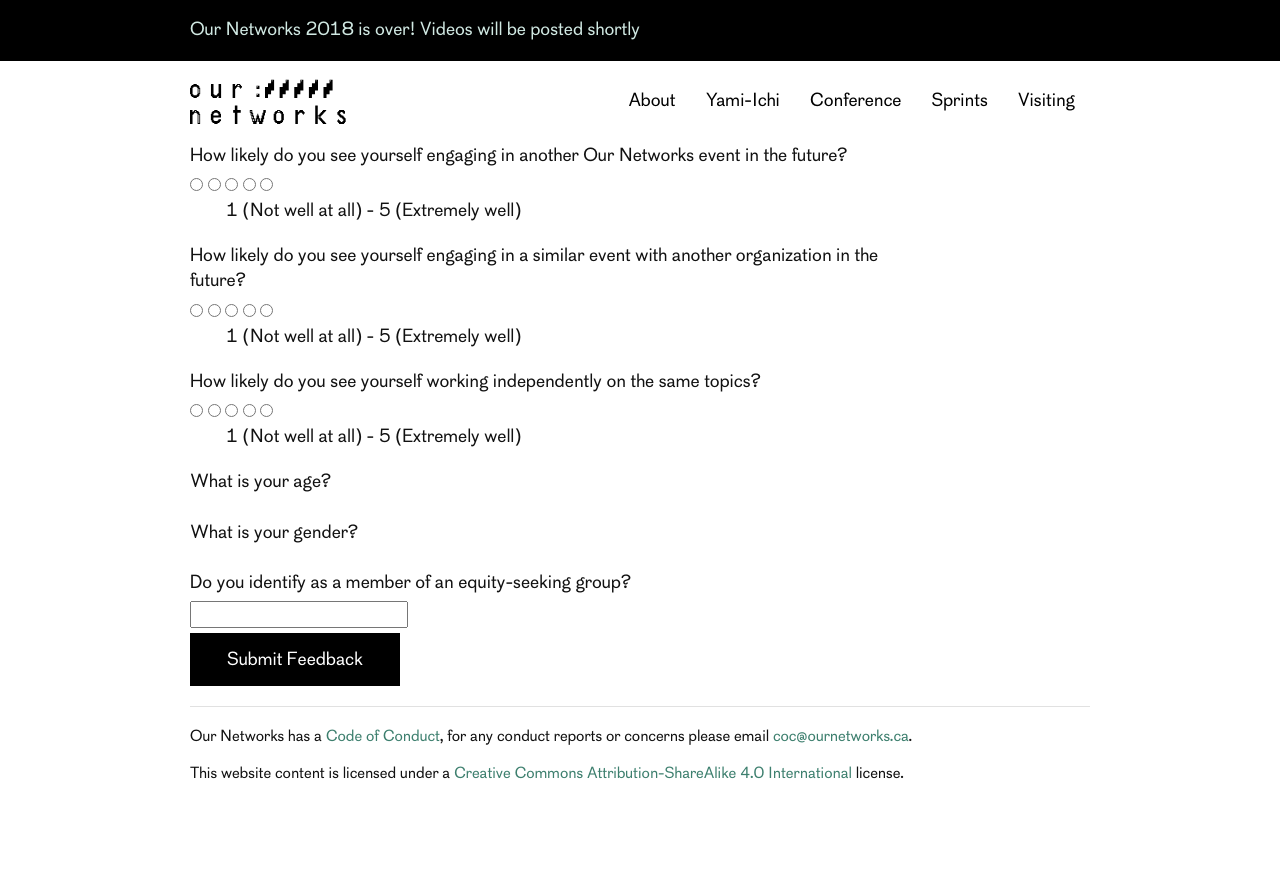
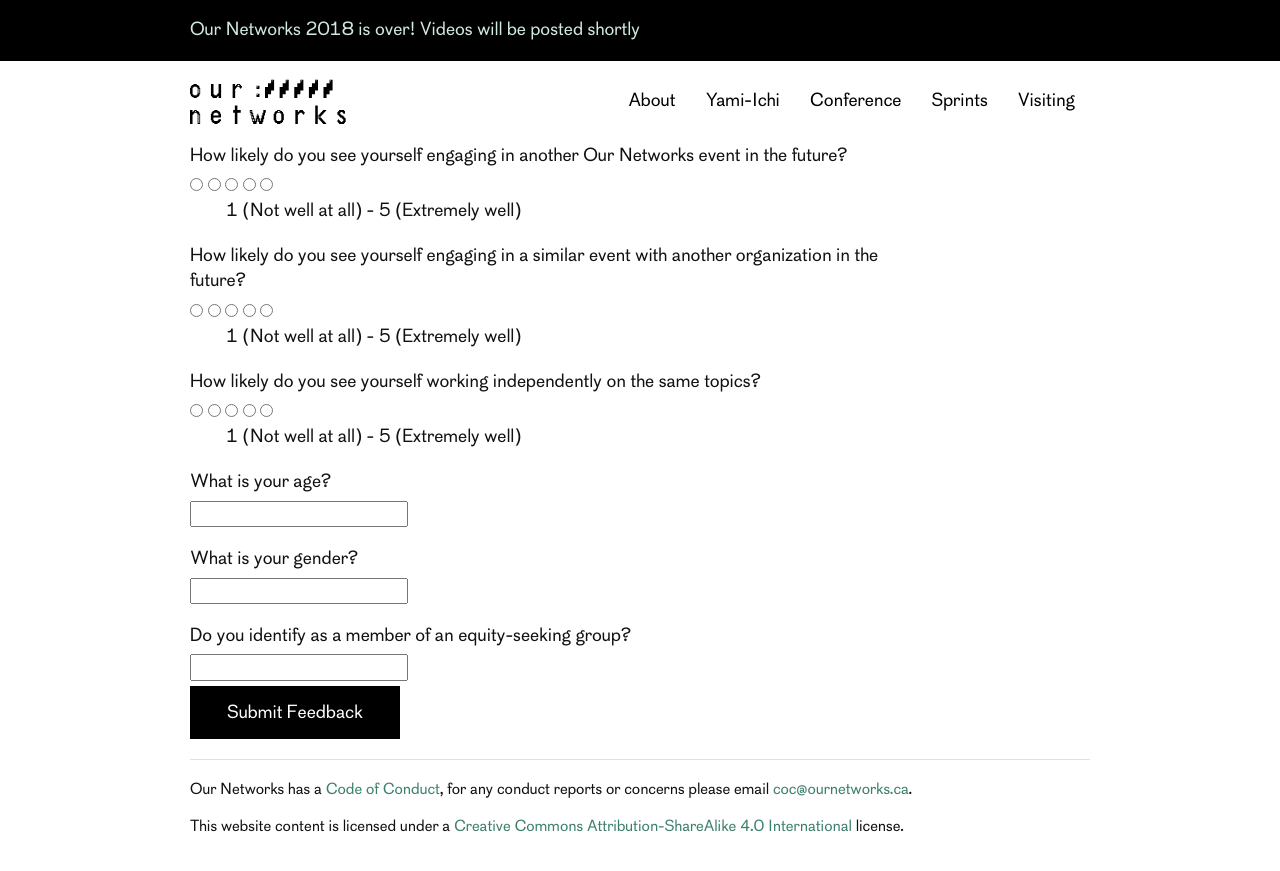
Before and after one commit to ournetworks/ournetworks.ca, a Jekyll site: the page built from feedback.html, in a window 1280 px wide and 900 px high, scrolled down 862 px. Shown: the top 871 px of the window. Built offline with Jekyll 4.4.1, drawn with Linux system fonts in a browser that asks for light colours; before the commit the page ends 1708 px from its top, so only the background shows below that.

Commit message:
datalist input fixes

```diff
--- a/feedback.html
+++ b/feedback.html
@@ -128,9 +128,9 @@ Thank you <3
 
   <div class="row form-group">
     <div class="ten columns">
-    <label for="demo-age">What is your age?
-    </label>
-    <datalist id="ages" id="demo-age" name="demo-age">
+    <label for="demo-age">What is your age?</label>
+    <input list="ages" id="demo-age" name="demo-age">
+    <datalist id="ages">
       <option value="Under 13 years old">
       <option value="13 – 17 years old">
       <option value="18 – 24 years old">
@@ -146,15 +146,15 @@ Thank you <3
 
   <div class="row form-group">
     <div class="ten columns">
-    <label for="demo-gender">What is your gender?
-    <datalist id="genders" id="demo-gender" name="demo-gender">
+    <label for="demo-gender">What is your gender?</label>
+    <input list="genders" id="demo-gender" name="demo-gender">
+    <datalist id="genders">
       <option value="Prefer not to say">
       <option value="Non-binary">
       <option value="Woman">
       <option value="Man">
       <option value="Other">
     </datalist>
-    </label>
     </div>
   </div>
 
```
